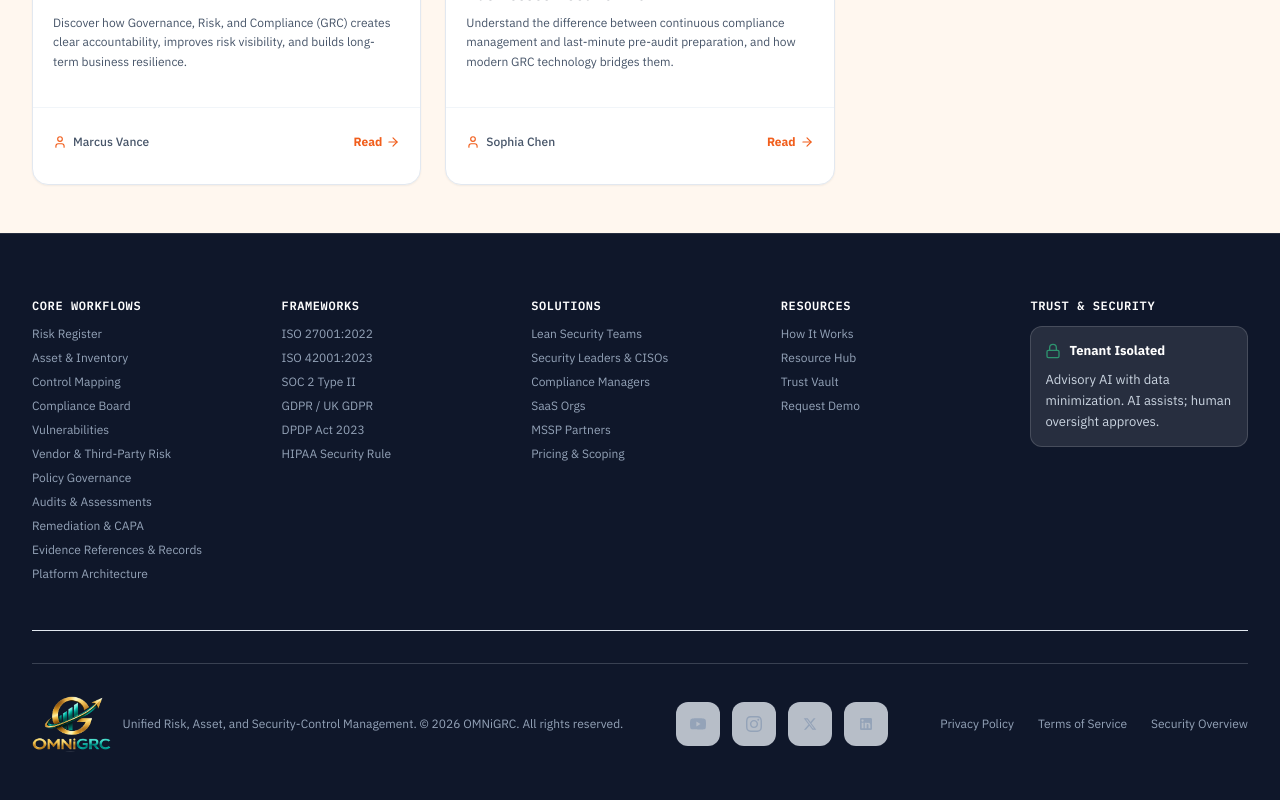
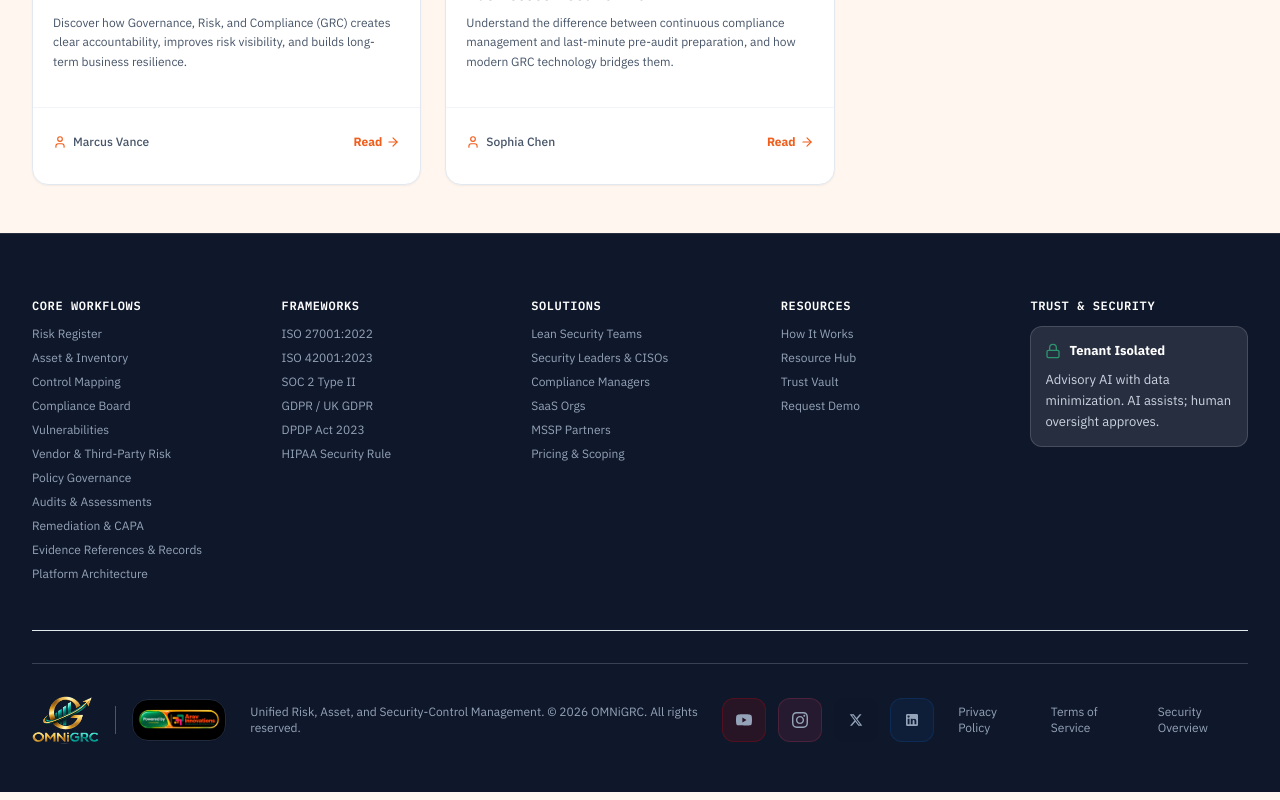
Before and after one commit to aravinnovationsgrc99/OMNiGRC_UI, a Next.js app: page /blog in a window 1280 px wide. Shown: the part 1900-2700 px from the top of the page. Built offline with nearby package versions, Linux system fonts and the light colour scheme; no server answers; the database is empty.

Commit message:
append a powered by logo and some ui fixes

```diff
--- a/src/app/about-us/page.tsx
+++ b/src/app/about-us/page.tsx
@@ -1,5 +1,6 @@
 import React from "react";
 import Link from "next/link";
+import Image from "next/image";
 import { Header } from "@/components/layout/Header";
 import { Footer } from "@/components/layout/Footer";
 import { PageHero } from "@/components/layout/PageHero";
@@ -71,7 +72,16 @@ export default function AboutUsPage() {
             </TiltCard>
           </div>
 
-          <div className="rounded-3xl border border-teal/40 bg-cardWarm dark:bg-slate-900/90 p-8 sm:p-12 text-center max-w-4xl mx-auto">
+          <div className="rounded-3xl border border-teal/40 bg-cardWarm dark:bg-slate-900/90 p-8 sm:p-12 text-center max-w-4xl mx-auto flex flex-col items-center">
+            <div className="mb-6 inline-flex items-center p-1.5 rounded-2xl bg-black dark:bg-black/80 border border-slate-800 dark:border-navy-700/80 shadow-md">
+              <Image
+                src="/images/powered-by-arav-innovations.png"
+                alt="Powered by Arav Innovations"
+                width={300}
+                height={90}
+                className="h-9 sm:h-11 w-auto object-contain rounded-xl"
+              />
+            </div>
             <h2 className="text-3xl font-bold text-navy-900 dark:text-white mb-4">Ready to experience OMNiGRC?</h2>
             <p className="text-slate-600 dark:text-slate-300 text-sm mb-6 max-w-xl mx-auto">
               Schedule a personalized demonstration tailored to your target frameworks and team structure.
--- a/src/components/layout/Footer.tsx
+++ b/src/components/layout/Footer.tsx
@@ -136,17 +136,28 @@ export const Footer: React.FC = () => {
 
         {/* Bottom Bar */}
         <div className="pt-8 flex flex-col md:flex-row items-center justify-between gap-6 text-xs border-t border-slate-200/20 dark:border-navy-700/60 mt-8">
-          <div className="flex items-center gap-3 flex-wrap justify-center md:justify-start">
+          <div className="flex flex-col sm:flex-row items-center gap-4 text-center md:text-left">
             <Image
               src="/omnigrc-logo.png"
               alt="OMNiGRC — Connected GRC Platform"
               width={220}
               height={75}
-              className="h-12 sm:h-14 w-auto object-contain"
+              className="h-10 sm:h-12 w-auto object-contain"
             />
-            <span className="text-slate-400 text-center md:text-left">
-              Unified Risk, Asset, and Security-Control Management. © 2026 OMNiGRC. All rights reserved.
-            </span>
+            <div className="hidden sm:block h-7 w-px bg-slate-200/30 dark:bg-navy-700/60" />
+            <div className="inline-flex items-center p-1 rounded-2xl bg-black dark:bg-black/60 border border-slate-800 dark:border-navy-700/60 shadow-sm transition-transform hover:scale-[1.02]">
+              <Image
+                src="/images/powered-by-arav-innovations.png"
+                alt="Powered by Arav Innovations"
+                width={240}
+                height={80}
+                className="h-7 sm:h-8 w-auto object-contain rounded-xl"
+              />
+            </div>
+          </div>
+
+          <div className="text-slate-400 text-center md:text-left max-w-xs sm:max-w-md">
+            Unified Risk, Asset, and Security-Control Management. © 2026 OMNiGRC. All rights reserved.
           </div>
 
           {/* Official Social Media Handles */}
@@ -157,7 +168,7 @@ export const Footer: React.FC = () => {
               target="_blank"
               rel="noopener noreferrer"
               aria-label="Follow OMNiGRC on YouTube (opens in new tab)"
-              className="w-10 h-10 sm:w-11 sm:h-11 rounded-xl bg-slate-200/80 dark:bg-navy-800 flex items-center justify-center text-slate-700 dark:text-slate-300 hover:text-[#FF0000] dark:hover:text-[#FF0000] hover:bg-white dark:hover:bg-navy-700 transition-all focus:outline-none focus:ring-2 focus:ring-[#F15E1C] shrink-0"
+              className="w-11 h-11 rounded-xl bg-[#FF0000]/10 dark:bg-[#FF0000]/15 text-[#FF0000] dark:text-[#FF4D4D] border border-[#FF0000]/20 dark:border-[#FF0000]/30 hover:bg-[#FF0000] dark:hover:bg-[#FF0000] hover:text-white dark:hover:text-white hover:border-[#FF0000] dark:hover:border-[#FF0000] hover:-translate-y-1 hover:scale-105 hover:shadow-lg hover:shadow-[#FF0000]/25 flex items-center justify-center transition-all duration-200 ease-out focus:outline-none focus:ring-2 focus:ring-[#F15E1C] shrink-0"
             >
               <svg className="w-4 h-4 fill-current" viewBox="0 0 24 24" aria-hidden="true">
                 <path d="M23.498 6.186a3.016 3.016 0 0 0-2.122-2.136C19.505 3.545 12 3.545 12 3.545s-7.505 0-9.377.505A3.017 3.017 0 0 0 .502 6.186C0 8.07 0 12 0 12s0 3.93.502 5.814a3.016 3.016 0 0 0 2.122 2.136c1.871.505 9.376.505 9.376.505s7.505 0 9.377-.505a3.015 3.015 0 0 0 2.122-2.136C24 15.93 24 12 24 12s0-3.93-.502-5.814zM9.545 15.568V8.432L15.818 12l-6.273 3.568z"/>
@@ -170,7 +181,7 @@ export const Footer: React.FC = () => {
               target="_blank"
               rel="noopener noreferrer"
               aria-label="Follow OMNiGRC on Instagram (opens in new tab)"
-              className="w-10 h-10 sm:w-11 sm:h-11 rounded-xl bg-slate-200/80 dark:bg-navy-800 flex items-center justify-center text-slate-700 dark:text-slate-300 hover:text-[#E4405F] dark:hover:text-[#E4405F] hover:bg-white dark:hover:bg-navy-700 transition-all focus:outline-none focus:ring-2 focus:ring-[#F15E1C] shrink-0"
+              className="w-11 h-11 rounded-xl bg-[#E4405F]/10 dark:bg-[#E4405F]/15 text-[#E4405F] dark:text-[#F472B6] border border-[#E4405F]/20 dark:border-[#E4405F]/30 hover:bg-gradient-to-tr hover:from-[#f09433] hover:via-[#dc2743] hover:to-[#bc1888] dark:hover:from-[#f09433] dark:hover:via-[#dc2743] dark:hover:to-[#bc1888] hover:text-white dark:hover:text-white hover:border-transparent dark:hover:border-transparent hover:-translate-y-1 hover:scale-105 hover:shadow-lg hover:shadow-[#E4405F]/25 flex items-center justify-center transition-all duration-200 ease-out focus:outline-none focus:ring-2 focus:ring-[#F15E1C] shrink-0"
             >
               <svg className="w-4 h-4 fill-current" viewBox="0 0 24 24" aria-hidden="true">
                 <path d="M12 2.163c3.204 0 3.584.012 4.85.07 3.252.148 4.771 1.691 4.919 4.919.058 1.265.069 1.645.069 4.849 0 3.205-.012 3.584-.069 4.849-.149 3.225-1.664 4.771-4.919 4.919-1.266.058-1.644.07-4.85.07-3.204 0-3.584-.012-4.849-.07-3.26-.149-4.771-1.699-4.919-4.92-.058-1.265-.07-1.644-.07-4.849 0-3.204.013-3.583.07-4.849.149-3.227 1.664-4.771 4.919-4.919 1.266-.057 1.645-.069 4.849-.069zm0-2.163c-3.259 0-3.667.014-4.947.072-4.358.2-6.78 2.618-6.98 6.98-.059 1.281-.073 1.689-.073 4.948 0 3.259.014 3.668.072 4.948.2 4.358 2.618 6.78 6.98 6.98 1.281.058 1.689.072 4.948.072 3.259 0 3.668-.014 4.948-.072 4.354-.2 6.782-2.618 6.979-6.98.059-1.28.073-1.689.073-4.948 0-3.259-.014-3.667-.072-4.947-.196-4.354-2.617-6.78-6.979-6.98-1.281-.059-1.69-.073-4.949-.073zm0 5.838c-3.403 0-6.162 2.759-6.162 6.162s2.759 6.163 6.162 6.163 6.162-2.759 6.162-6.163c0-3.403-2.759-6.162-6.162-6.162zm0 10.162c-2.209 0-4-1.79-4-4 0-2.209 1.791-4 4-4s4 1.791 4 4c0 2.21-1.791 4-4 4zm6.406-11.845c-.796 0-1.441.645-1.441 1.44s.645 1.44 1.441 1.44c.795 0 1.439-.645 1.439-1.44s-.644-1.44-1.439-1.44z"/>
@@ -183,7 +194,7 @@ export const Footer: React.FC = () => {
               target="_blank"
               rel="noopener noreferrer"
               aria-label="Follow OMNiGRC on X (formerly Twitter) (opens in new tab)"
-              className="w-10 h-10 sm:w-11 sm:h-11 rounded-xl bg-slate-200/80 dark:bg-navy-800 flex items-center justify-center text-slate-700 dark:text-slate-300 hover:text-slate-900 dark:hover:text-white hover:bg-white dark:hover:bg-navy-700 transition-all focus:outline-none focus:ring-2 focus:ring-[#F15E1C] shrink-0"
+              className="w-11 h-11 rounded-xl bg-slate-900/10 dark:bg-slate-100/10 text-slate-900 dark:text-slate-100 border border-slate-900/20 dark:border-slate-100/30 hover:bg-slate-950 dark:hover:bg-white hover:text-white dark:hover:text-slate-950 hover:border-slate-950 dark:hover:border-white hover:-translate-y-1 hover:scale-105 hover:shadow-lg hover:shadow-slate-900/20 flex items-center justify-center transition-all duration-200 ease-out focus:outline-none focus:ring-2 focus:ring-[#F15E1C] shrink-0"
             >
               <svg className="w-3.5 h-3.5 fill-current" viewBox="0 0 24 24" aria-hidden="true">
                 <path d="M18.244 2.25h3.308l-7.227 8.26 8.502 11.24H16.17l-5.214-6.817L4.99 21.75H1.68l7.73-8.835L1.254 2.25H8.08l4.713 6.231zm-1.161 17.52h1.833L7.084 4.126H5.117z"/>
@@ -196,7 +207,7 @@ export const Footer: React.FC = () => {
               target="_blank"
               rel="noopener noreferrer"
               aria-label="Follow OMNiGRC on LinkedIn (opens in new tab)"
-              className="w-10 h-10 sm:w-11 sm:h-11 rounded-xl bg-slate-200/80 dark:bg-navy-800 flex items-center justify-center text-slate-700 dark:text-slate-300 hover:text-[#0A66C2] dark:hover:text-[#0A66C2] hover:bg-white dark:hover:bg-navy-700 transition-all focus:outline-none focus:ring-2 focus:ring-[#F15E1C] shrink-0"
+              className="w-11 h-11 rounded-xl bg-[#0A66C2]/10 dark:bg-[#0A66C2]/15 text-[#0A66C2] dark:text-[#38BDF8] border border-[#0A66C2]/20 dark:border-[#0A66C2]/30 hover:bg-[#0A66C2] dark:hover:bg-[#0A66C2] hover:text-white dark:hover:text-white hover:border-[#0A66C2] dark:hover:border-[#0A66C2] hover:-translate-y-1 hover:scale-105 hover:shadow-lg hover:shadow-[#0A66C2]/25 flex items-center justify-center transition-all duration-200 ease-out focus:outline-none focus:ring-2 focus:ring-[#F15E1C] shrink-0"
             >
               <svg className="w-4 h-4 fill-current" viewBox="0 0 24 24" aria-hidden="true">
                 <path d="M19 3a2 2 0 0 1 2 2v14a2 2 0 0 1-2 2H5a2 2 0 0 1-2-2V5a2 2 0 0 1 2-2h14m-.5 15.5v-5.3a3.26 3.26 0 0 0-3.26-3.26c-.85 0-1.84.52-2.28 1.3v-1.11h-2.79v8.37h2.79v-4.93c0-.77.62-1.4 1.39-1.4a1.4 1.4 0 0 1 1.4 1.4v4.93h2.75M6.88 8.56a1.68 1.68 0 0 0 1.68-1.68c0-.93-.75-1.69-1.68-1.69a1.69 1.69 0 0 0-1.69 1.69c0 .93.76 1.68 1.69 1.68m1.39 9.94v-8.37H5.5v8.37h2.77z"/>
--- a/src/components/layout/Header.tsx
+++ b/src/components/layout/Header.tsx
@@ -70,7 +70,7 @@ export const Header: React.FC = () => {
               whileHover={{ scale: 1.04 }}
               whileTap={{ scale: 0.97 }}
               transition={{ type: "spring", stiffness: 400, damping: 20 }}
-              className="flex items-center px-2 py-1 rounded-lg dark:bg-white/5"
+              className="flex items-center px-2 py-1 rounded-lg"
             >
               <Image
                 src="/omnigrc-logo.png"
```
Also changed, not shown: public/images/powered-by-arav-innovations.png (added).
